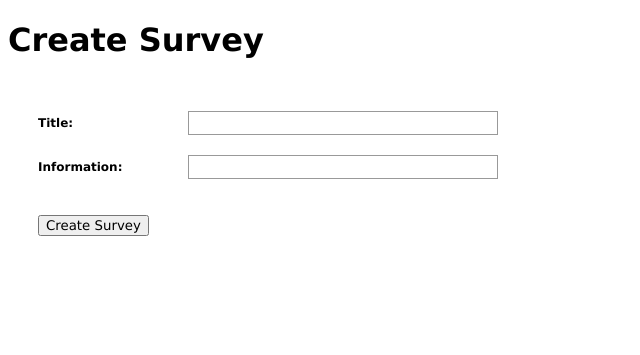
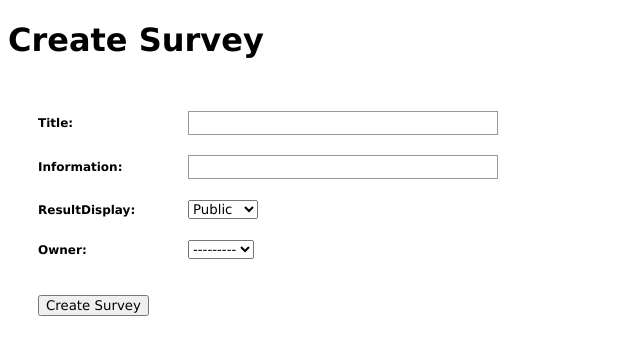
Before and after one commit to jtzk/geeknet, a Django app: page /surveys/create/ in a window 1280 px wide. Shown: the top 355 px of the page, without its empty margins (0-640 px from the left). Run offline with Django 3.2, Linux system fonts and the light colour scheme; parts of the project's set-up code (start-up, migrations or seed data) failed here and were passed over.

Commit message:
Results display -> Public, Users, Hidden

```diff
--- a/geeknet/settings.py
+++ b/geeknet/settings.py
@@ -19,8 +19,8 @@ EMAIL_USE_TLS = False
 DATABASES = {
     'default': {
         'ENGINE': 'django.db.backends.postgresql_psycopg2', # Add 'postgresql_psycopg2', 'mysql', 'sqlite3' or 'oracle'.
-        'NAME': 'testprojectdb',                      # Or path to database file if using sqlite3.
-        'USER': 'testprojectUser',                      # Not used with sqlite3.
+        'NAME': 'hahageek',                      # Or path to database file if using sqlite3.
+        'USER': 'geeknet',                      # Not used with sqlite3.
         'PASSWORD': '123',                  # Not used with sqlite3.
         'HOST': '',                      # Set to empty string for localhost. Not used with sqlite3.
         'PORT': '',                      # Set to empty string for default. Not used with sqlite3.
@@ -128,6 +128,7 @@ INSTALLED_APPS = (
     # 'django.contrib.admindocs',
     'surveys',
     'accounts',
+    'django.contrib.humanize',
 )
 
 # A sample logging configuration. The only tangible logging
--- a/surveys/admin.py
+++ b/surveys/admin.py
@@ -11,11 +11,11 @@ class QuestionInline(admin.TabularInline):
 
 class SurveyAdmin(admin.ModelAdmin):
     fieldsets = [
-        (None,                  {'fields': ['title', 'information']}),
+        (None,                  {'fields': ['title', 'information', 'owner']}),
         ]
     inlines = [QuestionInline]
 
-    list_display = ('title', 'information', 'pub_date')
+    list_display = ('title', 'information', 'owner', 'pub_date')
 
 class QuestionAdmin(admin.ModelAdmin):
     fields = ['survey', 'question', 'instruction', 'type']
--- a/surveys/models.py
+++ b/surveys/models.py
@@ -1,5 +1,6 @@
 import datetime
 from django.db import models
+from django.contrib.auth.models import User
 from django.db.models import Sum
 
 class Survey(models.Model):
@@ -16,9 +17,22 @@ class Survey(models.Model):
         (STATUS_ENDED, 'Ended'),
         )
 
+    # results types
+    RESULTS_PUBLIC = 0
+    RESULTS_USER = 1
+    RESULTS_PRIVATE = 2
+
+    RESULTS_CHOICES = (
+        (RESULTS_PUBLIC, 'Public'),
+        (RESULTS_USER, 'User'),
+        (RESULTS_PRIVATE, 'Hidden')
+    )
+
     title = models.CharField(max_length=100)
     information = models.CharField(max_length=200)
     status = models.IntegerField(choices=STATUS_CHOICES, default=STATUS_ACTIVE)
+    resultDisplay = models.IntegerField(choices=RESULTS_CHOICES, default=RESULTS_PUBLIC)
+    owner = models.ForeignKey(User)
     pub_date = models.DateTimeField('Date published', auto_now_add=True)
 
     def __unicode__(self):
--- a/surveys/views.py
+++ b/surveys/views.py
@@ -11,7 +11,7 @@ def index(request):
     popular_survey_list = Survey.objects.filter(status=Survey.STATUS_PUBLISHED).annotate(tvotes=Sum('question__choice__votes')).order_by('-tvotes').filter(tvotes__gt=1)[:5]
     all_survey_list = Survey.objects.filter(status=Survey.STATUS_PUBLISHED).order_by('id')
     active_survey_list = Survey.objects.filter(status=Survey.STATUS_ACTIVE).order_by('id')
-    return render_to_response('surveys/index.html', {'all_survey_list': all_survey_list, 'latest_survey_list': latest_survey_list, 'popular_survey_list': popular_survey_list, 'active_survey_list': active_survey_list})
+    return render_to_response('surveys/index.html', {'all_survey_list': all_survey_list, 'latest_survey_list': latest_survey_list, 'popular_survey_list': popular_survey_list, 'active_survey_list': active_survey_list}, RequestContext(request))
 
 def detail(request, survey_id):
     s = get_object_or_404(Survey, pk=survey_id)
@@ -39,7 +39,10 @@ def question(request, survey_id, question_id):
 def results(request, survey_id):
     s = get_object_or_404(Survey, pk=survey_id)
     statistics = s.results()
-    return render_to_response('surveys/results.html', {'survey': s, 'statistics': statistics})
+    if s.resultDisplay == s.RESULTS_PUBLIC or (s.resultDisplay == s.RESULTS_USER and request.user.is_authenticated()) or (s.resultDisplay == s.RESULTS_PRIVATE and request.user == s.owner):
+        return render_to_response('surveys/results/results.html', {'survey': s, 'statistics': statistics}, RequestContext(request))
+    else:
+        return render_to_response('surveys/results/error.html', {'survey': s,})
 
 def vote(request, survey_id):
     s = get_object_or_404(Survey, pk=survey_id)
--- a/templates/surveys/index.html
+++ b/templates/surveys/index.html
@@ -1,9 +1,10 @@
+{% load humanize %}
 <h1>Surveys</h1>
 <p><a href="{% url surveys.views.create %}">Create a new survey</a></p>
 <h2>Newest surveys:</h2>
 {% if latest_survey_list %}
     {% for survey in latest_survey_list %}
-        <p><a href="{% url surveys.views.detail survey_id=survey.id %}">{{ survey.title }}</a> <strong>created {{ survey.pub_date }}</strong></p>
+        <p><a href="{% url surveys.views.detail survey_id=survey.id %}">{{ survey.title }}</a> created <strong>{{ survey.pub_date|naturaltime }}</strong> by <strong>{{ user.get_full_name }}</strong></p>
     {% endfor %}
 {% else %}
     <p>No surveys are available.</p>
@@ -27,6 +28,6 @@
 <h2>Unpublished surveys:</h2>
 {% if active_survey_list %}
     {% for survey in active_survey_list %}
-        <p><a href="{% url surveys.views.detail survey_id=survey.id %}">{{ survey.title }}</a></p>
+        <p><a href="{% url surveys.views.detail survey_id=survey.id %}">{{ survey.title }}</a> created <strong>{{ survey.pub_date|naturaltime }}</strong> by <strong>{{ user.get_full_name }}</strong></p>
     {% endfor %}
 {% endif %}
```
Also changed, not shown: templates/surveys/results/error.html (added, +9 -0 lines), templates/surveys/results/results.html (renamed from templates/surveys/results.html), 1 other file.
